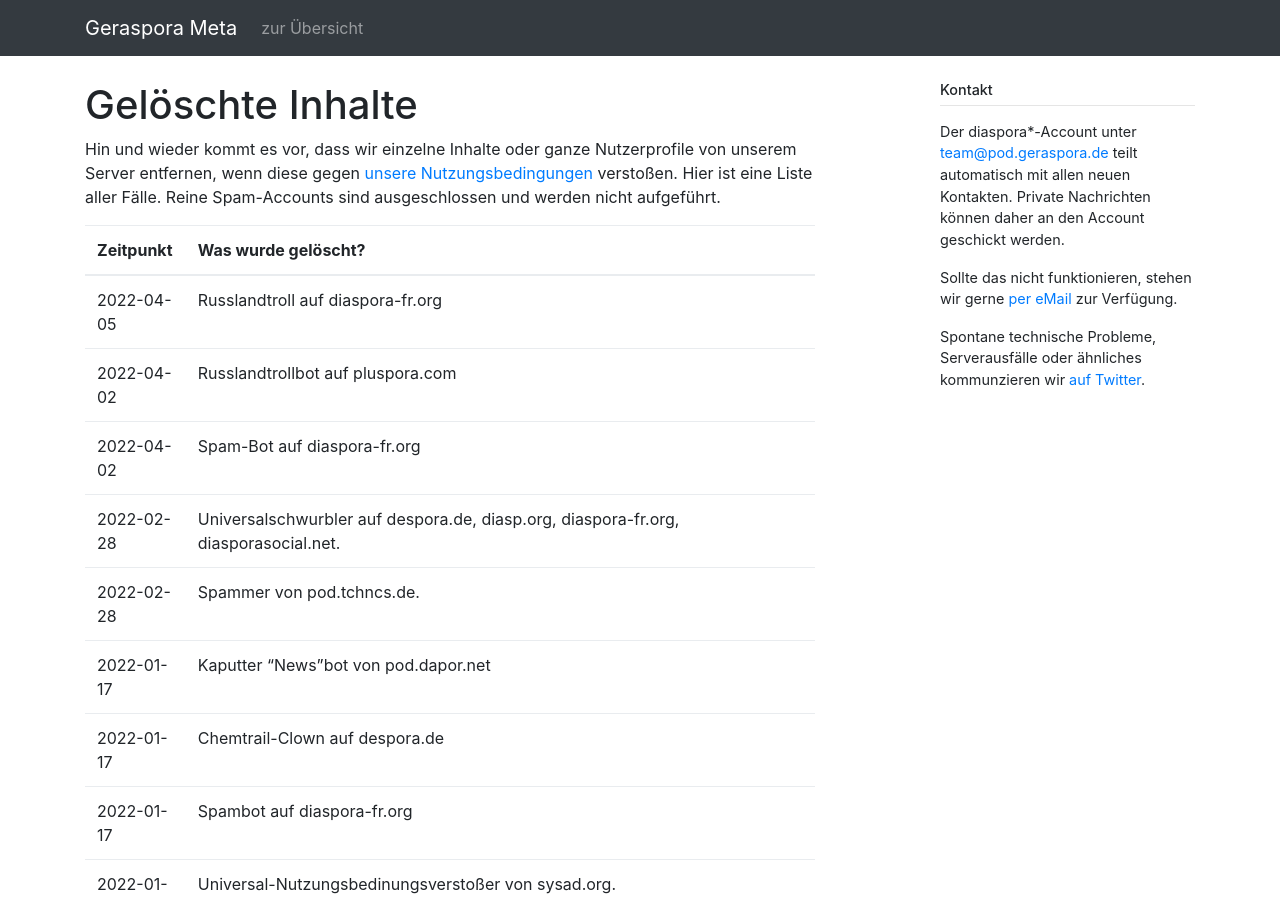
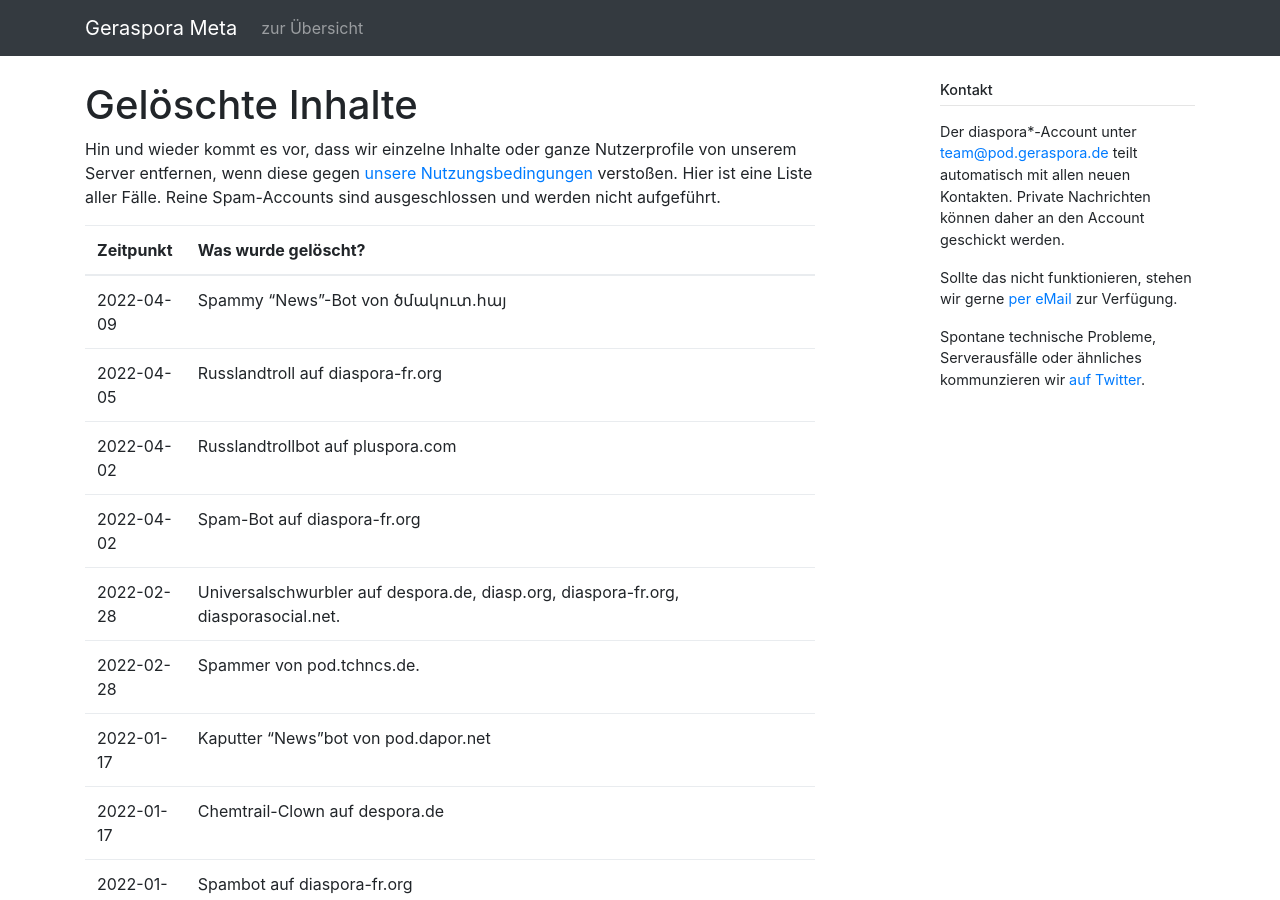
Before and after one commit to geraspora/meta, a Jekyll site: the page built from pod/deleted_contents.md, in a window 1280 px wide and 900 px high. Built offline with Jekyll 4.4.1, drawn with Linux system fonts in a browser that asks for light colours.

Commit message:
+deletion

```diff
--- a/pod/deleted_contents.md
+++ b/pod/deleted_contents.md
@@ -8,6 +8,7 @@
 
 | Zeitpunkt  | Was wurde gelöscht?                                                                                                                                                                                                                                                                                                                                                                                                                                                                                                                                                                                                                                                                                                                                                                                                                                                                                                                                                       |
 | ---------- | ------------------------------------------------------------------------------------------------------------------------------------------------------------------------------------------------------------------------------------------------------------------------------------------------------------------------------------------------------------------------------------------------------------------------------------------------------------------------------------------------------------------------------------------------------------------------------------------------------------------------------------------------------------------------------------------------------------------------------------------------------------------------------------------------------------------------------------------------------------------------------------------------------------------------------------------------------------------------- |
+| 2022-04-09 | Spammy "News"-Bot von ծմակուտ.հայ                                                                                                                                                                                                                                                                                                                                                                                                                                                                                                                                                                                                                                                                                                                                                                                                                                                                                                                                         |
 | 2022-04-05 | Russlandtroll auf diaspora-fr.org                                                                                                                                                                                                                                                                                                                                                                                                                                                                                                                                                                                                                                                                                                                                                                                                                                                                                                                                         |
 | 2022-04-02 | Russlandtrollbot auf pluspora.com                                                                                                                                                                                                                                                                                                                                                                                                                                                                                                                                                                                                                                                                                                                                                                                                                                                                                                                                         |
 | 2022-04-02 | Spam-Bot auf diaspora-fr.org                                                                                                                                                                                                                                                                                                                                                                                                                                                                                                                                                                                                                                                                                                                                                                                                                                                                                                                                              |
```
